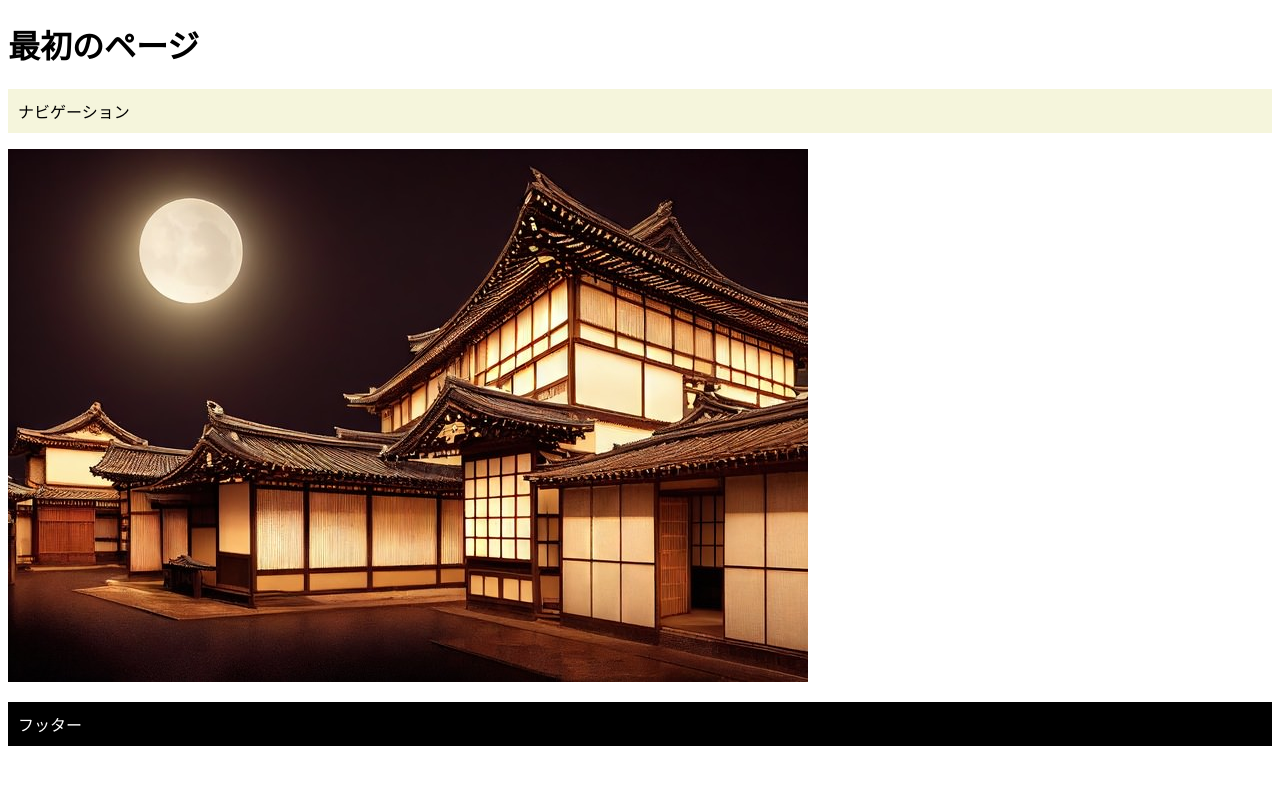
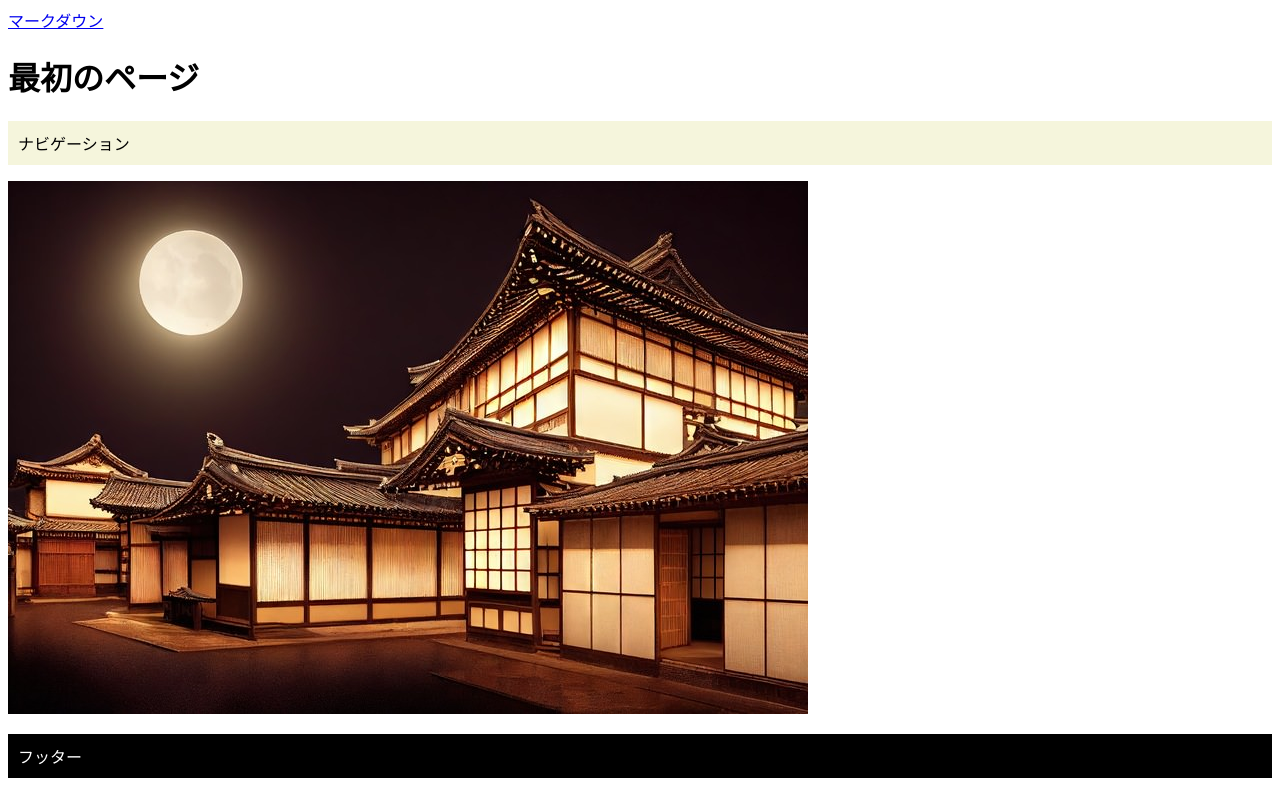
Before and after one commit to dai9879/testhomepage, a plain HTML site: page index.html in a window 1280 px wide. Drawn offline with Linux system fonts and the light colour scheme.

Commit message:
マーク

```diff
--- a/index.html
+++ b/index.html
@@ -17,6 +17,7 @@
     </style>
 </head>
 <body>
+    <a href="./mark.md">マークダウン</a>
     <header>
         <h1>最初のページ</h1>
     </header>
```
Also changed, not shown: 1 other file.
